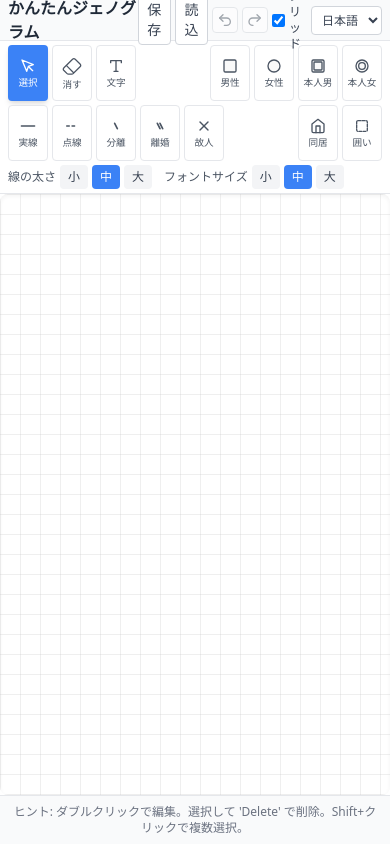
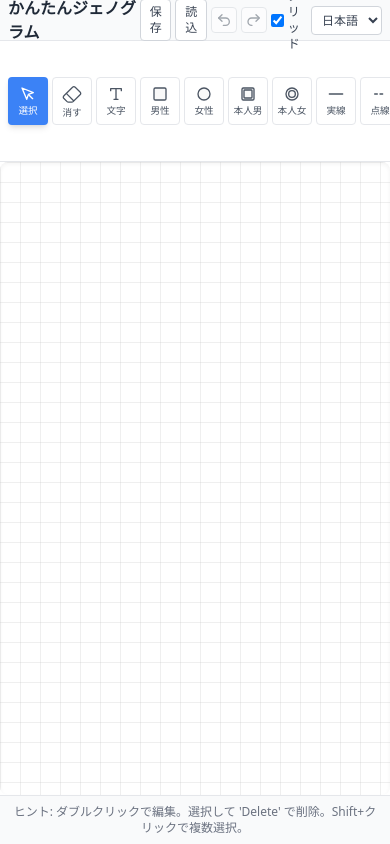
Before and after one commit to mochizukimasao/easy-genogram, a React (Vite) app: page / in a window 390 px wide. Built offline with nearby package versions, Linux system fonts and the light colour scheme.

Commit message:
feat: Improve mobile responsiveness and enable horizontal scrolling for toolbar

```diff
--- a/components/Header.tsx
+++ b/components/Header.tsx
@@ -1,4 +1,3 @@
-
 import React from 'react';
 import { useLanguage } from '../contexts/LanguageContext';
 import { UndoIcon } from './icons/UndoIcon';
@@ -18,7 +17,7 @@ interface HeaderProps {
 const Button: React.FC<{onClick: () => void, children: React.ReactNode, className?: string, disabled?: boolean, title?: string}> = ({ onClick, children, className = '', disabled=false, title }) => (
     <button
         onClick={onClick}
-        className={`px-2 py-1 text-sm font-normal text-gray-700 bg-white border border-gray-300 rounded hover:bg-gray-50 focus:outline-none focus:ring-1 focus:ring-blue-500 disabled:bg-gray-100 disabled:cursor-not-allowed disabled:text-gray-400 ${className}`}
+        className={`px-2 py-1 text-xs font-normal text-gray-700 bg-white border border-gray-300 rounded hover:bg-gray-50 focus:outline-none focus:ring-1 focus:ring-blue-500 disabled:bg-gray-100 disabled:cursor-not-allowed disabled:text-gray-400 ${className}`}
         disabled={disabled}
         title={title}
     >
--- a/components/Palette.tsx
+++ b/components/Palette.tsx
@@ -1,4 +1,3 @@
-
 import React from 'react';
 import { Tool, ShapeType, LineType } from '../types';
 import { MaleIcon, FemaleIcon, IndexMaleIcon, IndexFemaleIcon } from './icons/ShapeIcons';
@@ -29,7 +28,7 @@ const ToolButton: React.FC<{
 }> = ({ label, caption, tool, activeTool, onSelect, children }) => (
   <button
     onClick={() => onSelect(tool)}
-    className={`flex flex-col items-center justify-center w-10 h-14 rounded transition-all duration-200 p-1
+    className={`flex flex-col items-center justify-center w-10 h-12 rounded transition-all duration-200 p-1
         ${activeTool === tool
           ? 'bg-blue-500 text-white shadow-md'
           : 'bg-white text-gray-600 hover:bg-gray-50 border border-gray-200'}`}
@@ -57,8 +56,8 @@ const ControlButton: React.FC<{
 const Palette: React.FC<PaletteProps> = ({ activeTool, onToolSelect, lineThickness, onLineThicknessChange, fontSize, onFontSizeChange }) => {
   const { t } = useLanguage();
   return (
-    <div className="bg-white border-b border-gray-200 px-2 py-1 sm:px-4 sm:py-2">
-      <div className="flex items-center justify-between gap-1 sm:gap-4 flex-wrap">
+    <div className="bg-white border-b border-gray-200 px-2 py-1 sm:px-4 sm:py-2 overflow-x-auto">
+      <div className="flex items-center gap-1 sm:gap-4 flex-nowrap">
         {/* 基本ツール */}
         <div className="flex items-center gap-1">
           <ToolButton label={t('select')} caption={t('captionSelect')} tool="select" activeTool={activeTool} onSelect={onToolSelect}>
```
